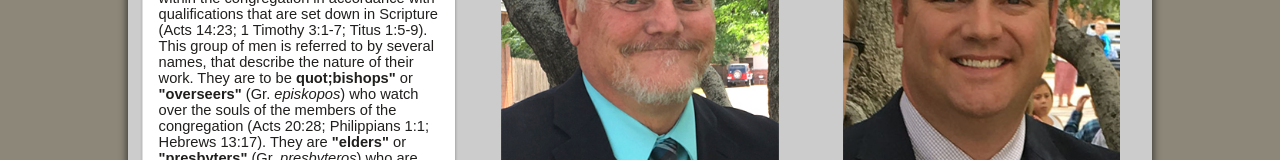
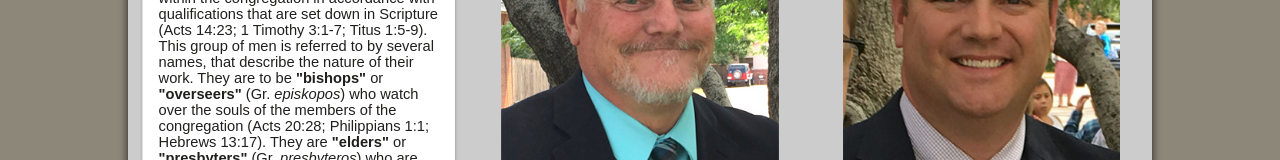
Before and after one commit to samtipton/olsen-next, a Next.js app: page /elders in a window 1280 px wide. Shown: the part 743-903 px from the top of the page. Built offline with nearby package versions, Linux system fonts and the light colour scheme.

Commit message:
fix copy, viemo link regex, dimensions for media catalog

```diff
--- a/app/components/Deacons/Deacons.tsx
+++ b/app/components/Deacons/Deacons.tsx
@@ -43,7 +43,7 @@ const DeaconsAccordion = ({ className }: AccordionPaneProps) => {
       >
         <span className="drop-cap">T</span>he New Testament teaches that in
         addition to elders, congregations of the Lord&apos;s people, appointed
-        servants referred to as <b>&quot;deacons&quot;</b>(Philippians 1:1).
+        servants referred to as <b>&quot;deacons&quot;</b> (Philippians 1:1).
         Like elders, these men are to be appointed based upon qualifications
         that are spelled out in Scripture (1 Timothy 3:8-13). These men carry
         out various works of service to the church. The men appointed to this
--- a/app/components/Elders/Elders.tsx
+++ b/app/components/Elders/Elders.tsx
@@ -65,7 +65,7 @@ const EldersAccordion = ({ className }: AccordionPaneProps) => {
         qualifications that are set down in Scripture (Acts 14:23; 1 Timothy
         3:1-7; Titus 1:5-9). This group of men is referred to by several names,
         that describe the nature of their work. They are to be{" "}
-        <b>quot;bishops&quot;</b> or <b>&quot;overseers&quot;</b> (Gr.{" "}
+        <b>&quot;bishops&quot;</b> or <b>&quot;overseers&quot;</b> (Gr.{" "}
         <i>episkopos</i>) who watch over the souls of the members of the
         congregation (Acts 20:28; Philippians 1:1; Hebrews 13:17). They are{" "}
         <b>&quot;elders&quot;</b> or <b>&quot;presbyters&quot;</b> (Gr.{" "}
--- a/app/components/MediaCatalog/MediaCatalog.tsx
+++ b/app/components/MediaCatalog/MediaCatalog.tsx
@@ -43,7 +43,7 @@ const MediaCatalog = ({
     });
 
   return (
-    <div className="w-full border-[#888478] bg-[#989386] hoverShadow md:rounded-md pt-1.5 px-4 pb-4">
+    <div className="w-full h-[36rem] border-[#888478] bg-[#989386] hoverShadow md:rounded-md pt-1.5 px-4 pb-4">
       <div className="text-xl text-center font-bold shadowText text-white mb-1.5">
         {catalogTitle}
       </div>
@@ -56,7 +56,7 @@ const MediaCatalog = ({
         <FontAwesomeIcon className="pl-2" icon={faDownload} />
       </p>
 
-      <div className="w-full">
+      <div className="w-full h-[25rem] overflow-y-scroll mb-16">
         {catalogEntries.map((entry) => {
           return (
             <div key={entry.title}>
--- a/app/components/Preachers/Preachers.tsx
+++ b/app/components/Preachers/Preachers.tsx
@@ -53,13 +53,13 @@ const PreachersAccordion = ({ className }: AccordionPaneProps) => {
         inputType="radio"
       >
         <span className="drop-cap">I</span>n the New Testament, Paul addresses
-        three epistles to men preaching the gospel. These men, called
+        three epistles to men preaching the gospel. These men, called{" "}
         <strong>&quot;evangelists&quot;</strong> (one who brings good news) are
         charged to{" "}
         <strong>
           &quot;Preach the word! Be ready in season and out of season. Convince,
           rebuke, exhort, with all longsuffering and teaching&quot;
-        </strong>
+        </strong>{" "}
         (2 Timothy 4:2). Olsen Park supports a man to work with the congregation
         in carrying out this responsibility
         <OpenBibleImage />
--- a/lib/vimeoUtil.ts
+++ b/lib/vimeoUtil.ts
@@ -1,5 +1,5 @@
 // https://vimeo.com/876992964
 export const extractVimeoIdFromRegularLink = (link: string) => {
-  const match = /https?:\/\/vimeo.com\/(\d+)/.exec(link || "");
+  const match = /https?:\/\/(?:www)?.vimeo.com\/(\d+)/.exec(link || "");
   return match?.[1];
 };
```
